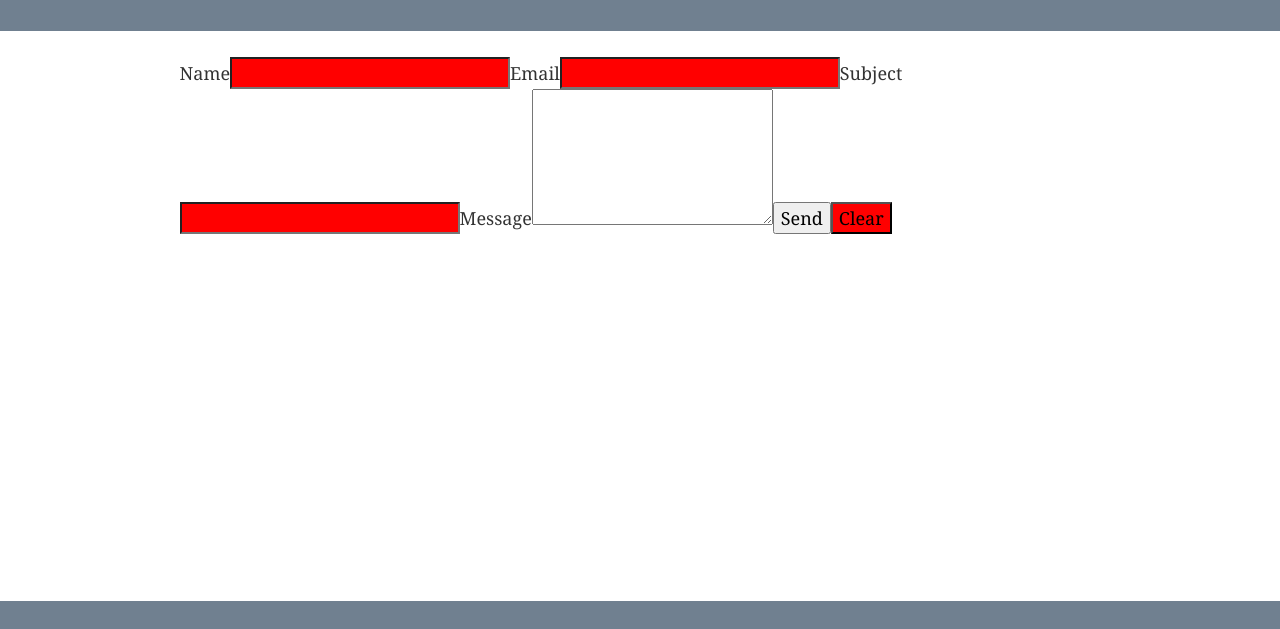
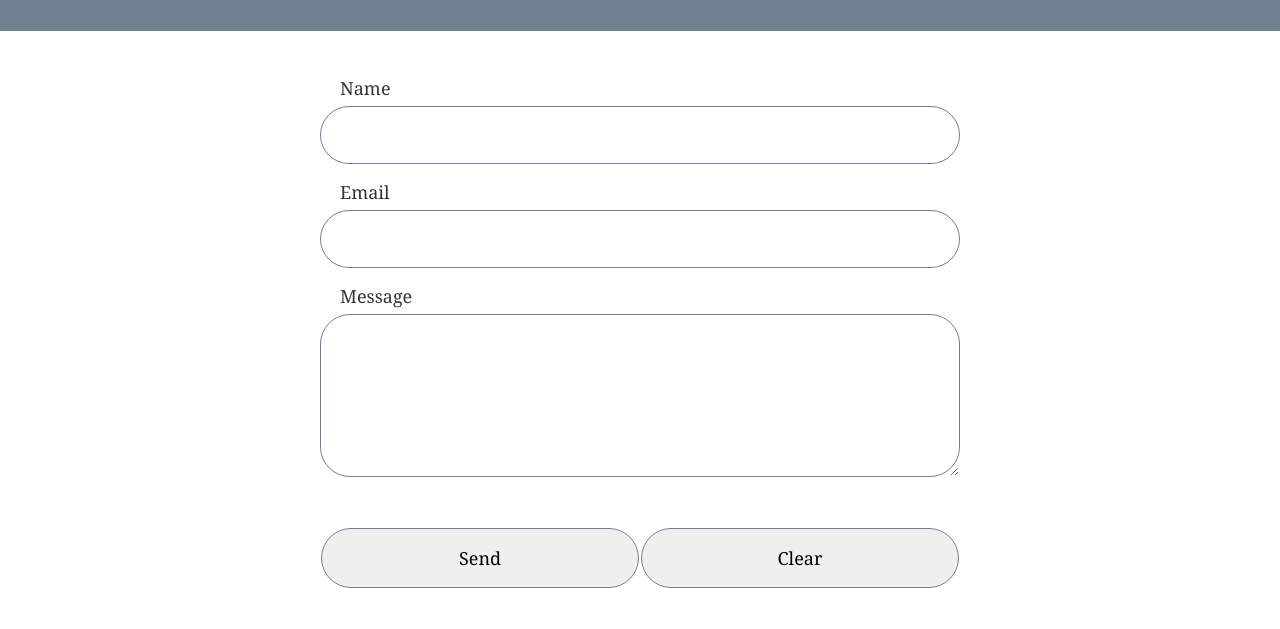
Before and after one commit to anya-pich/portfolio, a Gatsby site: page /contact in a window 1280 px wide. Shown: the part 98-727 px from the top of the page. Built offline with nearby package versions, Linux system fonts and the light colour scheme; Gatsby itself is replaced by a stand-in of ours.

Commit message:
inline styling

```diff
--- a/src/components/layout.css
+++ b/src/components/layout.css
@@ -619,3 +619,10 @@ pre tt:after {
     font-size: 100%;
   }
 }
+@media (min-width: 769px) {
+
+	main {
+    width: 80%;
+  }
+
+}
--- a/src/components/layout.js
+++ b/src/components/layout.js
@@ -23,18 +23,19 @@ const Layout = ({ children }) => {
         display: `flex`,
         flexDirection: `column`,
         minHeight: `100vh`,
-      }}>
+      }}
+    >
       <Header siteTitle={data.site.siteMetadata.title} />
-      <div
+      <main
         style={{
+          maxWidth: 960,
+          padding: `1rem`,
+          flex: `1`,
           margin: `0 auto`,
-          maxWidth: 960,
-          padding: `0 1.0875rem 1.45rem`,
-          flex: 1,
         }}
       >
-        <main>{children}</main>
-      </div>
+        {children}
+      </main>
       <Footer />
     </div>
   )
--- a/src/pages/contact.css
+++ b/src/pages/contact.css
@@ -1,3 +1,9 @@
-input {
-	background-color: red;
+
+@media (min-width: 769px) {
+
+  form {
+    max-width: 600px;
+    margin: auto;
+  }
+
 }
--- a/src/pages/contact.js
+++ b/src/pages/contact.js
@@ -4,30 +4,43 @@ import Layout from "../components/layout"
 import SEO from "../components/seo"
 import "./contact.css"
 
+const inputStyle = {
+	// height: `60px`,
+	borderRadius: `30px`,
+	border: `1px solid slategray`,
+	margin: `5px -20px 15px -20px`,
+	padding: `15px 20px`,
+}
+
+const buttonStyle = {
+	flex: 1,
+	height: `60px`,
+	borderRadius: `30px`,
+	border: `1px solid slategray`,
+	padding: `15px 20px`,
+	margin: `0 1px`,
+}
+
 const ContactPage = () => (
   <Layout>
     <SEO title="Contact" />
-		<form method="post" action="https://formspree.io/anna.pich@outlook.com">
-			<label>
-				Name
-				<input type="text" name="name" id="name" />
-			</label>
-			<label>
-				Email
-				<input type="email" name="_replyto" id="email" />
-			</label>
-			<label>
-				Subject
-				<input type="text" name="subject" id="subject" />
-			</label>
-			<label>
-				Message
-				<textarea name="message" id="message" rows="5" />
-			</label>
-			<input type="text" name="_gotcha" style={{display: `none`}} />
-			<button type="submit">Send</button>
-			<input type="reset" value="Clear" />
-		</form>
+    <form
+      method="post"
+      action="https://formspree.io/anna.pich@outlook.com"
+      style={{ display: `flex`, flexDirection: `column`}}
+    >
+      <label htmlFor="name">Name</label>
+      <input type="text" name="name" id="name" style={inputStyle} />
+      <label htmlFor="email">Email</label>
+      <input type="email" name="_replyto" id="email" style={inputStyle} />
+      <label htmlFor="message">Message</label>
+      <textarea name="message" id="message" rows="5" style={inputStyle} />
+      <input type="text" name="_gotcha" style={{ display: `none` }} />
+			<div style={{display: `flex`, justifyItems: `stretch`, margin: `2em -20px`}}>
+				<button type="submit" style={buttonStyle}>Send</button>
+				<input type="reset" style={buttonStyle} value="Clear" />
+			</div>
+    </form>
   </Layout>
 )
 
```
Also changed, not shown: src/pages/decideroo.md (added, +8 -0 lines), src/pages/articles.js (added), src/pages/projects.js (added), src/templates/blog-post.js (added).
